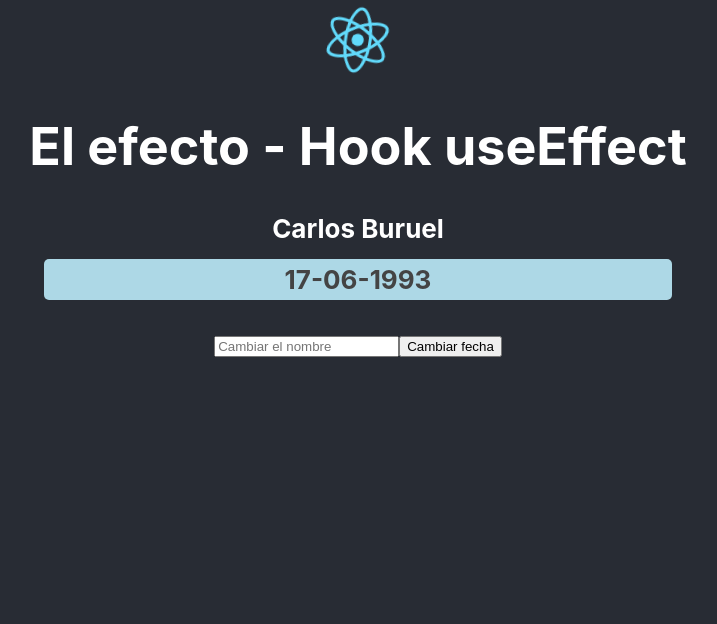
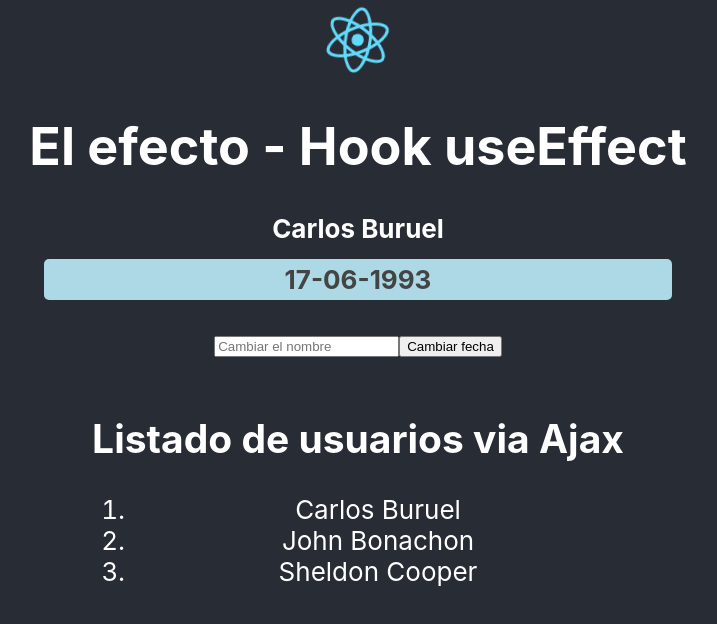
Before and after one commit to Carlos2693/master-react, a React (Create React App) app in the folder 03-use-effect/: page / in a window 1280 px wide. Shown: the top 624 px of the page, without its empty margins (282-999 px from the left). Built offline with nearby package versions, Linux system fonts and the light colour scheme.

Commit message:
AJAX & useEffect

```diff
--- a/03-use-effect/src/App.js
+++ b/03-use-effect/src/App.js
@@ -1,6 +1,7 @@
 import logo from './logo.svg';
 import './App.css';
 import { PruebasComponent } from './components/PruebasComponent';
+import { AjaxComponent } from './components/AjaxComponent';
 
 function App() {
 
@@ -10,6 +11,8 @@ function App() {
         <img src={logo} className="App-logo" alt="logo" />
 
         <PruebasComponent />
+
+        <AjaxComponent />
       </header>
     </div>
   );
--- /dev/null
+++ b/03-use-effect/src/components/AjaxComponent.js
@@ -0,0 +1,52 @@
+import React, { useEffect, useState } from 'react'
+
+export const AjaxComponent = () => {
+
+  const [users, setUsers] = useState([])
+
+// Generic / basic
+const getStaticUsers = () => {
+    setUsers([
+        {
+            "id": 1,
+            "email": "carlos.buruel@reqres.in",
+            "first_name": "Carlos",
+            "last_name": "Buruel",
+            "avatar": "https://reqres.in/img/faces/7-image.jpg"
+          },
+          {
+            "id": 2,
+            "email": "john.bonachon@reqres.in",
+            "first_name": "John",
+            "last_name": "Bonachon",
+            "avatar": "https://reqres.in/img/faces/8-image.jpg"
+          },
+          {
+            "id": 3,
+            "email": "sheldon.cooper@reqres.in",
+            "first_name": "Sheldon",
+            "last_name": "Cooper",
+            "avatar": "https://reqres.in/img/faces/9-image.jpg"
+          },
+    ])
+}
+
+useEffect(() => {
+    getStaticUsers()
+}, [])
+
+  return (
+    <div>
+        <h2>Listado de usuarios via Ajax</h2>
+        <ol className='usuarios'>
+            {
+                users.map( user => {
+                    return <li key={user.id}>{user.first_name} {user.last_name}</li>
+                })
+            }
+        </ol>
+
+
+    </div>
+  )
+}
```
